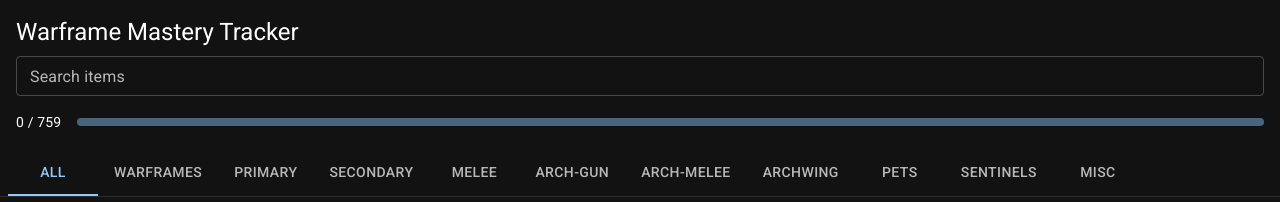
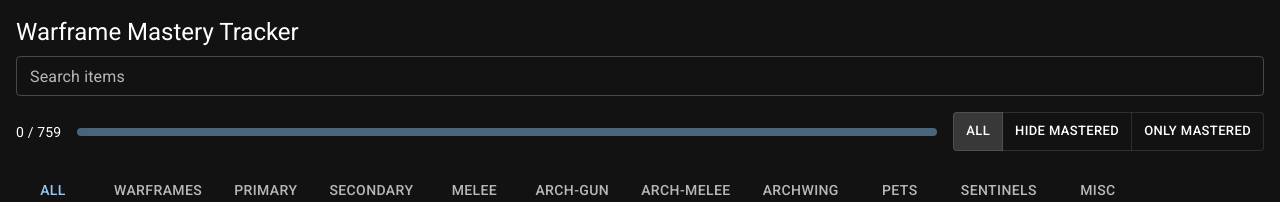
Before and after one commit to Dalgam/wfst, a React (Vite) app: page / in a window 1280 px wide. Shown: the top 202 px of the page. Built offline with nearby package versions, Linux system fonts and the light colour scheme.

Commit message:
add filter

```diff
--- a/src/MasteryGrid.tsx
+++ b/src/MasteryGrid.tsx
@@ -10,6 +10,8 @@
 import LinearProgress from '@mui/material/LinearProgress';
 import Tooltip from '@mui/material/Tooltip';
 import Checkbox from '@mui/material/Checkbox';
+import ToggleButton from '@mui/material/ToggleButton';
+import ToggleButtonGroup from '@mui/material/ToggleButtonGroup';
 import CheckCircleIcon from '@mui/icons-material/CheckCircle';
 import FormControlLabel from '@mui/material/FormControlLabel';
 import itemsData from './items-data.json';
@@ -167,6 +169,7 @@
   const [parts, setParts] = React.useState<Record<string, string[]>>(loadParts);
   const [category, setCategory] = React.useState('All');
   const [search, setSearch] = React.useState('');
+  const [masteredFilter, setMasteredFilter] = React.useState<'all' | 'hide' | 'only'>('all');
   const deferredSearch = React.useDeferredValue(search);
   const highlightedRef = React.useRef<WFItem | null>(null);
   const containerRef = React.useRef<HTMLDivElement>(null);
@@ -185,9 +188,11 @@
     return allItems.filter((i) => {
       const matchCat = category === 'All' || i.category === category;
       const matchSearch = !q || i.name.toLowerCase().includes(q);
+      if (masteredFilter === 'hide' && mastered.has(i.uniqueName)) return false;
+      if (masteredFilter === 'only' && !mastered.has(i.uniqueName)) return false;
       return matchCat && matchSearch;
     });
-  }, [category, deferredSearch]);
+  }, [category, deferredSearch, masteredFilter, mastered]);
 
   const masteredCount = React.useMemo(
     () => filtered.filter((i) => mastered.has(i.uniqueName)).length,
@@ -304,6 +309,16 @@
             value={filtered.length > 0 ? (masteredCount / filtered.length) * 100 : 0}
             sx={{ flex: 1, height: 8, borderRadius: 4 }}
           />
+          <ToggleButtonGroup
+            value={masteredFilter}
+            exclusive
+            onChange={(_, v) => { if (v) setMasteredFilter(v); }}
+            size="small"
+          >
+            <ToggleButton value="all" sx={{ px: 1.5 }}>All</ToggleButton>
+            <ToggleButton value="hide" sx={{ px: 1.5 }}>Hide mastered</ToggleButton>
+            <ToggleButton value="only" sx={{ px: 1.5 }}>Only mastered</ToggleButton>
+          </ToggleButtonGroup>
         </Box>
       </Box>
 
```
